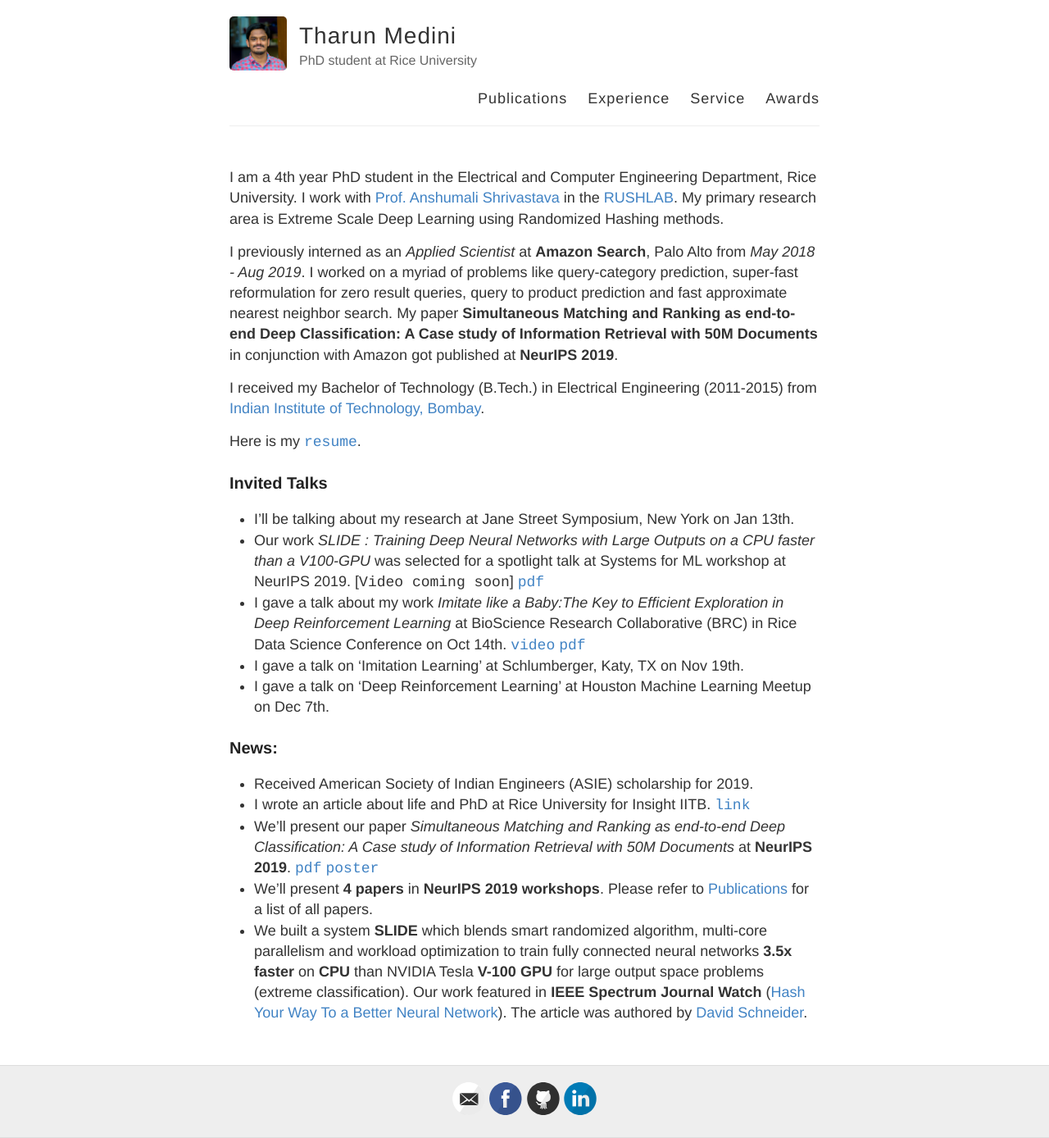
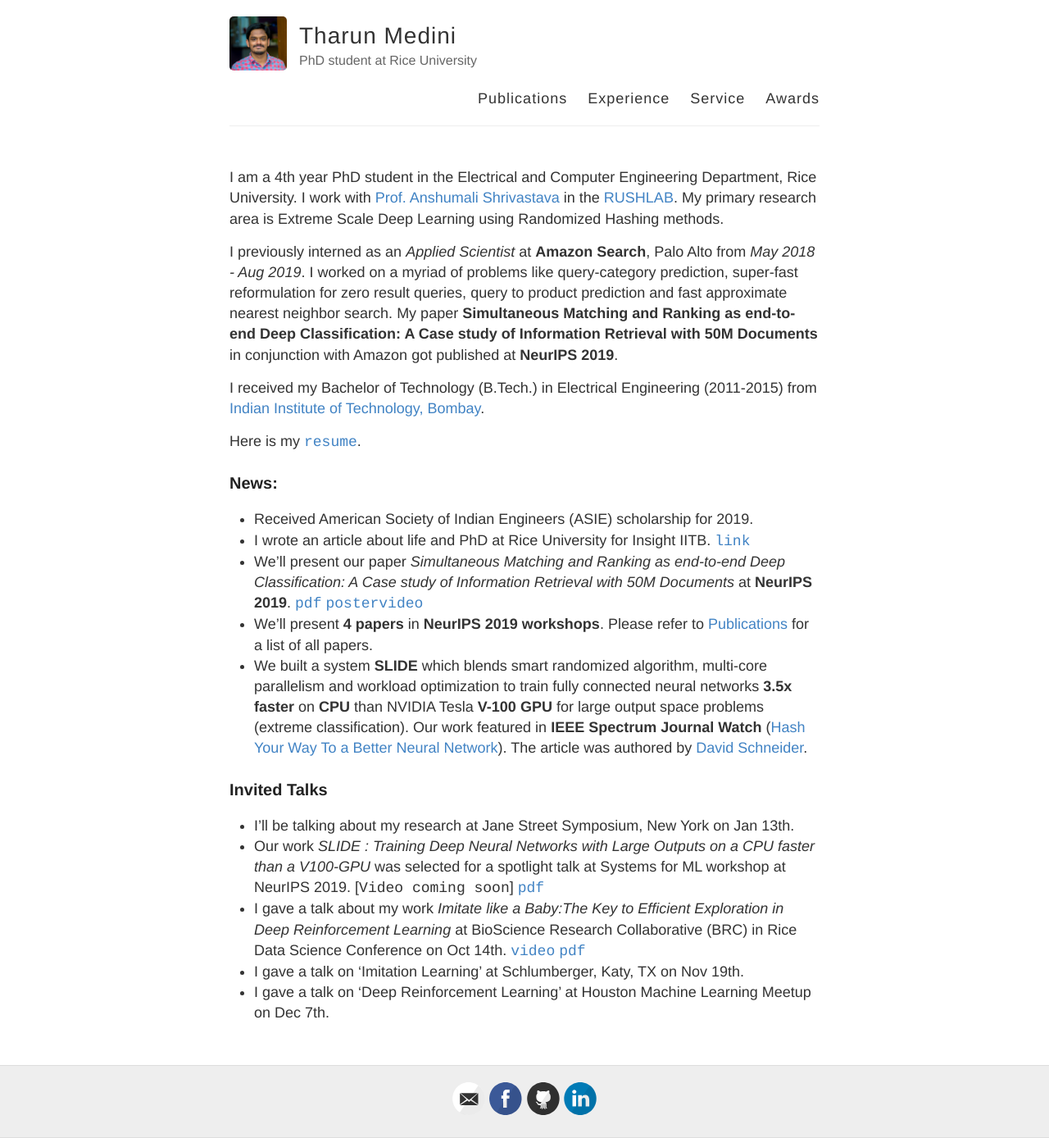
Before and after one commit to gaurav16gupta/gaurav16gupta.github.io, a Jekyll site: the page built from index.md, in a window 1280 px wide. Shown: the whole page at 82% size. Built offline with Jekyll 4.4.1, drawn with Linux system fonts in a browser that asks for light colours.

Commit message:
Added video link to NeurIPS paper and rejigged

```diff
--- a/index.md
+++ b/index.md
@@ -11,16 +11,16 @@ I received my Bachelor of Technology (B.Tech.) in Electrical Engineering (2011-2
 
 Here is my [`resume`](https://tharun24.github.io/Resume.pdf).
 
+### News:
+* Received American Society of Indian Engineers (ASIE) scholarship for 2019.
+* I wrote an article about life and PhD at Rice University for Insight IITB. [`link`](https://www.insightiitb.org/rice-university-tharun-medini-univ-series/)
+* We'll present our paper *Simultaneous Matching and Ranking as end-to-end Deep Classification: A Case study of Information Retrieval with 50M Documents* at **NeurIPS 2019**. [`pdf`](https://papers.nips.cc/paper/9482-extreme-classification-in-log-memory-using-count-min-sketch-a-case-study-of-amazon-search-with-50m-products.pdf) [`poster`](https://tharun24.github.io/miscellaneous/MACH_Poster.pdf)[`video`](https://www.youtube.com/watch?v=zHXy-AlzSxQ)
+* We'll present __4 papers__ in __NeurIPS 2019 workshops__. Please refer to [Publications](publications.md) for a list of all papers.
+* We built a system __SLIDE__ which blends smart randomized algorithm, multi-core parallelism and workload optimization to train fully connected neural networks __3.5x faster__ on __CPU__ than NVIDIA Tesla __V-100 GPU__ for large output space problems (extreme classification). Our work featured in __IEEE Spectrum Journal Watch__ ([Hash Your Way To a Better Neural Network](https://spectrum.ieee.org/tech-talk/computing/hardware/algorithms-and-hardware-for-deep-learning)). The article was authored by [David Schneider](https://spectrum.ieee.org/author/schneider-david).
+
 ### Invited Talks
 * I'll be talking about my research at Jane Street Symposium, New York on Jan 13th.
 * Our work *SLIDE : Training Deep Neural Networks with Large Outputs on a CPU faster than a V100-GPU* was selected for a spotlight talk at Systems for ML workshop at NeurIPS 2019. [`Video coming soon`] [`pdf`](https://arxiv.org/pdf/1903.03129.pdf)
 * I gave a talk about my work *Imitate like a Baby:The Key to Efficient Exploration in Deep Reinforcement Learning* at BioScience Research Collaborative (BRC) in Rice Data Science Conference on Oct 14th. [`video`](https://www.youtube.com/watch?v=BzCE1tA9QeI&list=PLcsG4X8Zn_UD-U-uOKeq6SwoIJTcf_mbd&index=15)   [`pdf`](https://tharun24.github.io/AAAI_Imitation.pdf)
 * I gave a talk on 'Imitation Learning' at Schlumberger, Katy, TX on Nov 19th.
 * I gave a talk on 'Deep Reinforcement Learning' at Houston Machine Learning Meetup on Dec 7th.
-
-### News:
-* Received American Society of Indian Engineers (ASIE) scholarship for 2019.
-* I wrote an article about life and PhD at Rice University for Insight IITB. [`link`](https://www.insightiitb.org/rice-university-tharun-medini-univ-series/)
-* We'll present our paper *Simultaneous Matching and Ranking as end-to-end Deep Classification: A Case study of Information Retrieval with 50M Documents* at **NeurIPS 2019**. [`pdf`](https://arxiv.org/pdf/1910.13830.pdf) [`poster`](https://tharun24.github.io/Tharun_Medini_Poster.pdf)
-* We'll present __4 papers__ in __NeurIPS 2019 workshops__. Please refer to [Publications](publications.md) for a list of all papers.
-* We built a system __SLIDE__ which blends smart randomized algorithm, multi-core parallelism and workload optimization to train fully connected neural networks __3.5x faster__ on __CPU__ than NVIDIA Tesla __V-100 GPU__ for large output space problems (extreme classification). Our work featured in __IEEE Spectrum Journal Watch__ ([Hash Your Way To a Better Neural Network](https://spectrum.ieee.org/tech-talk/computing/hardware/algorithms-and-hardware-for-deep-learning)). The article was authored by [David Schneider](https://spectrum.ieee.org/author/schneider-david).
```
